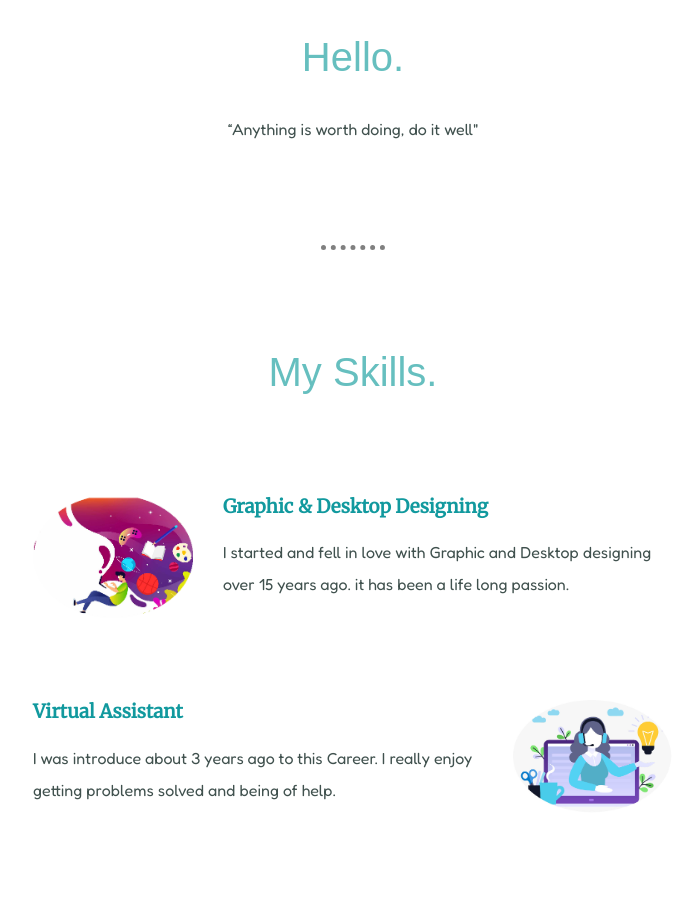
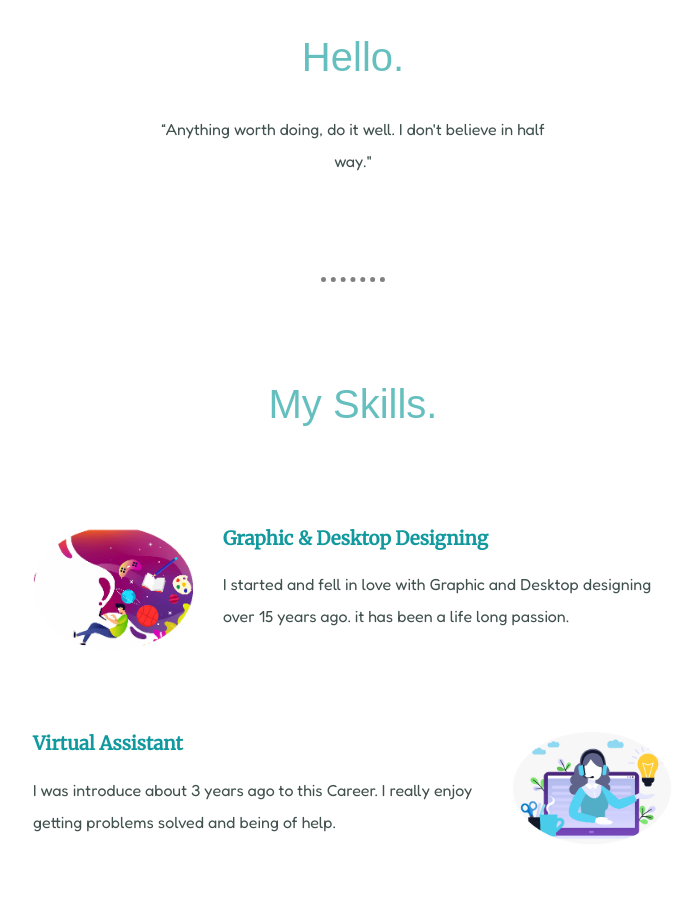
Before and after one commit to jarallen1/My-Web-CV, a plain HTML site: page index.html in a window 1280 px wide. Shown: the part 1205-2108 px from the top of the page, without its empty margins (287-981 px from the left). Drawn offline with Linux system fonts and the light colour scheme; a web font is replaced by a local one.

Commit message:
Correction to wording

```diff
--- a/index.html
+++ b/index.html
@@ -23,7 +23,7 @@
     <div class="profile">
       <img src="CSS - My Site Images/Jodiann-modified.png" alt="profile-picture-img">
       <h2>Hello.</h2>
-      <p class="intro">“Anything is worth doing, do it well"</p>
+      <p class="intro">“Anything worth doing, do it well. I don't believe in half way."</p>
     </div>
     <hr>
     <div class="skills">
```
